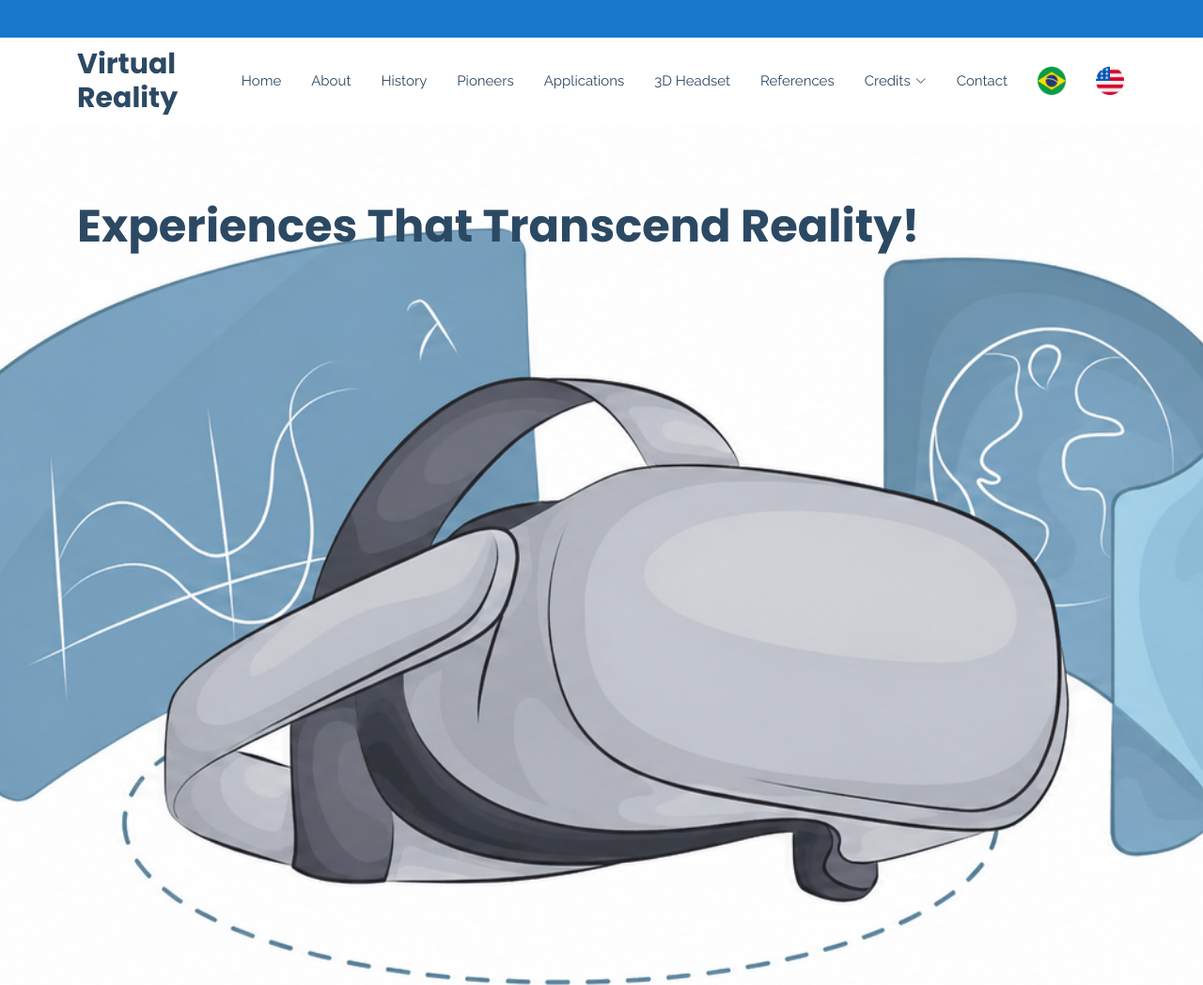
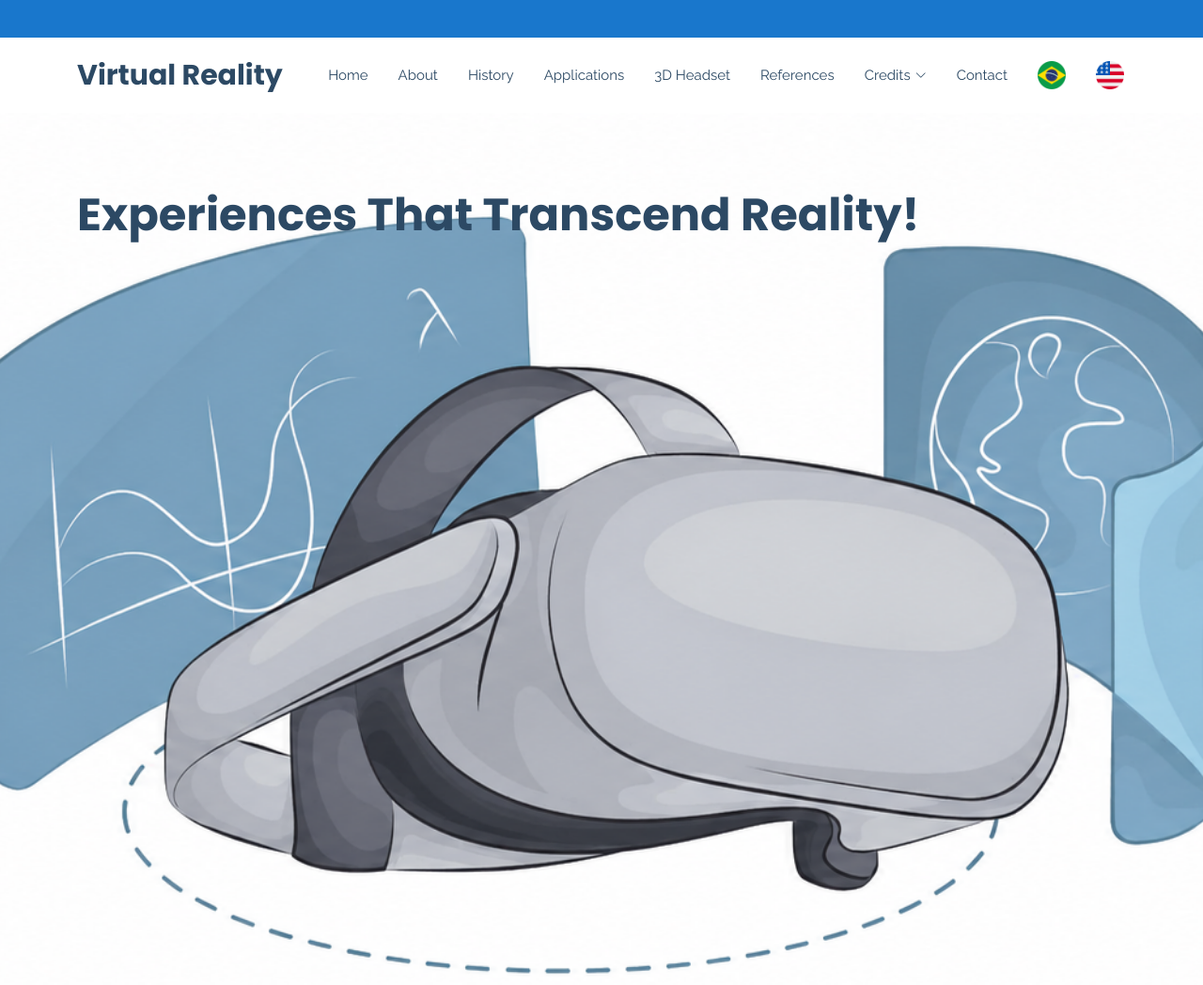
Before and after one commit to kbritotux/portasAbertas1Henrique, a plain HTML site: page index-ingles.html in a window 1280 px wide. Shown: the top 1048 px of the page at 94% size. Drawn offline with nearby package versions, Linux system fonts and the light colour scheme; some packages are replaced by stand-ins of ours; a script that the page names is missing.

Commit message:
final
Removed the 'Pioneers' link from the navigation menu.

```diff
--- a/index-ingles.html
+++ b/index-ingles.html
@@ -63,7 +63,7 @@
             <li><a href="index.html" class="active">Home<br></a></li>
             <li><a href="#about">About</a></li>
             <li><a href="#departments">History</a></li>
-            <li><a href="#doctors">Pioneers</a></li>
+
             <li><a href="#services">Applications</a></li>
             <li><a href="#vr-viewer">3D Headset</a></li>
             <li><a href="#gallery">References</a></li>
```
